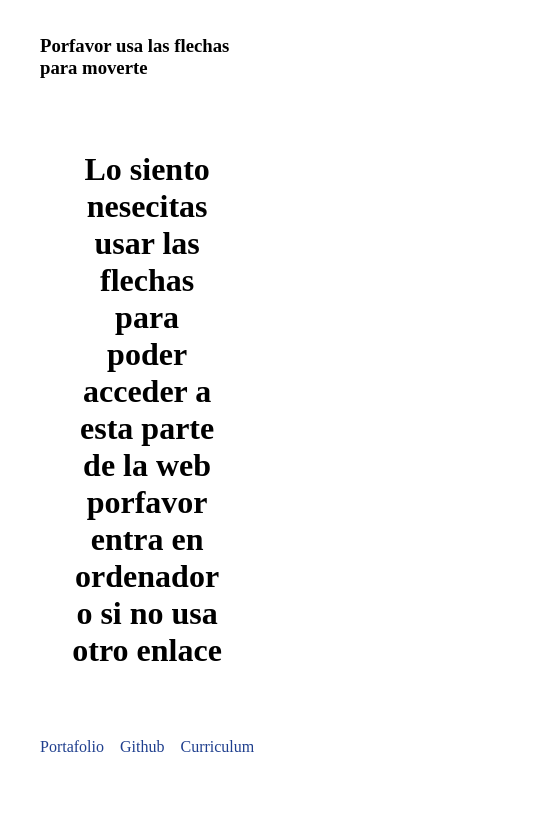
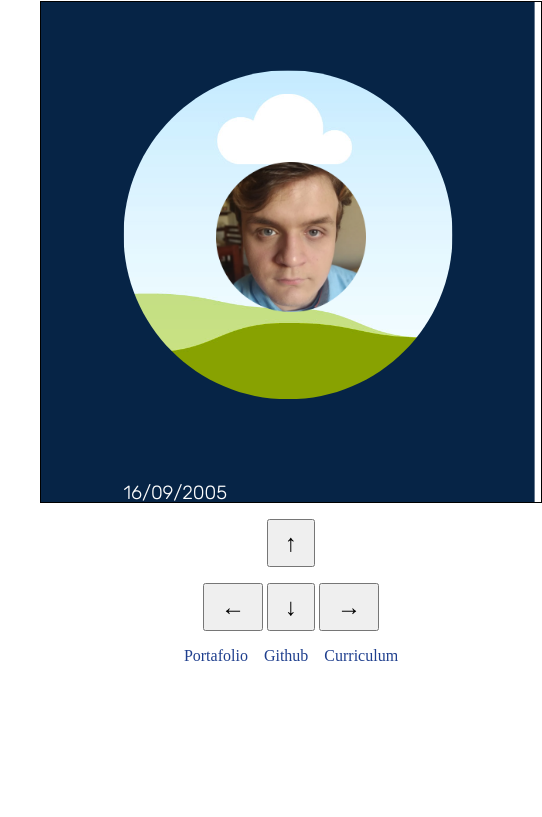
Before and after one commit to MBlancoBarcelo/Personal_Website, a website built with Vite: page index.html in a window 390 px wide. Shown: the part 178-995 px from the top of the page, 542 px wide, since content can reach past the window. After the commit the page ends 904 px from the top, so only its background shows below. Built offline with nearby package versions, Linux system fonts and the light colour scheme.

Commit message:
flechas colocadas

```diff
--- a/index.html
+++ b/index.html
@@ -16,6 +16,16 @@
       <div id="alerta" >
         <h1>Lo siento nesecitas usar las flechas para poder acceder a esta parte de la web porfavor entra en ordenador o si no usa otro enlace</h1>
       </div>
+          <div id="botones">
+            <div>
+      <button id="arriba">↑</button>
+      </div>
+      <div>
+      <button id="izquierda">←</button>
+      <button id="abajo">↓</button>
+      <button id="derecha">→</button>
+      </div>
+    </div>
       <div id="links">
         <a href="./portafolio.html">Portafolio</a>
         <a href="https://github.com/MBlancoBarcelo">Github</a>
@@ -23,12 +33,7 @@
       </div>
     </div>
 
-    <div id="botones">
-      <button id="arriba">↑</button>
-      <button id="izquierda">←</button>
-      <button id="derecha">→</button>
-      <button id="abajo">↓</button>
-    </div>
+
 
     </div>
 
--- a/src/index.css
+++ b/src/index.css
@@ -29,7 +29,15 @@
     cursor: pointer;
 }
 
+#botones{
+    display: none;
+}
 
+#botones button{
+    font-size: 1.5rem;
+    padding: 0.5rem 1rem;
+
+}
 
 #links a{
     text-decoration: none;
@@ -37,11 +45,16 @@
 }
 
 @media (max-width: 800px) {
-    #canvas {
-        display: none;
+
+
+    #botones{
+        display: flex;
+        justify-content: center;
+        flex-direction: column;
+        align-items: center;
+        gap: 1rem;
+        margin-top: 1rem;
     }
 
-    #alerta {
-        display:block;
-    }
+
 }
--- a/src/main.js
+++ b/src/main.js
@@ -26,7 +26,7 @@ botones.addEventListener("pointerdown", (event) => {
   }, 100);
 });
 
-botones.addEventListener("mouseup", () => {
+botones.addEventListener("pointerup", () => {
   ["ArrowDown", "ArrowUp", "ArrowLeft", "ArrowRight"].forEach(key => {
   keys[key] = false;
 });
@@ -34,7 +34,7 @@ botones.addEventListener("mouseup", () => {
   clearInterval(interval);
 });
 
-botones.addEventListener("mouseleave", () => {
+botones.addEventListener("pointerleave", () => {
   ["ArrowDown", "ArrowUp", "ArrowLeft", "ArrowRight"].forEach(key => {
   keys[key] = false;
 });
```
